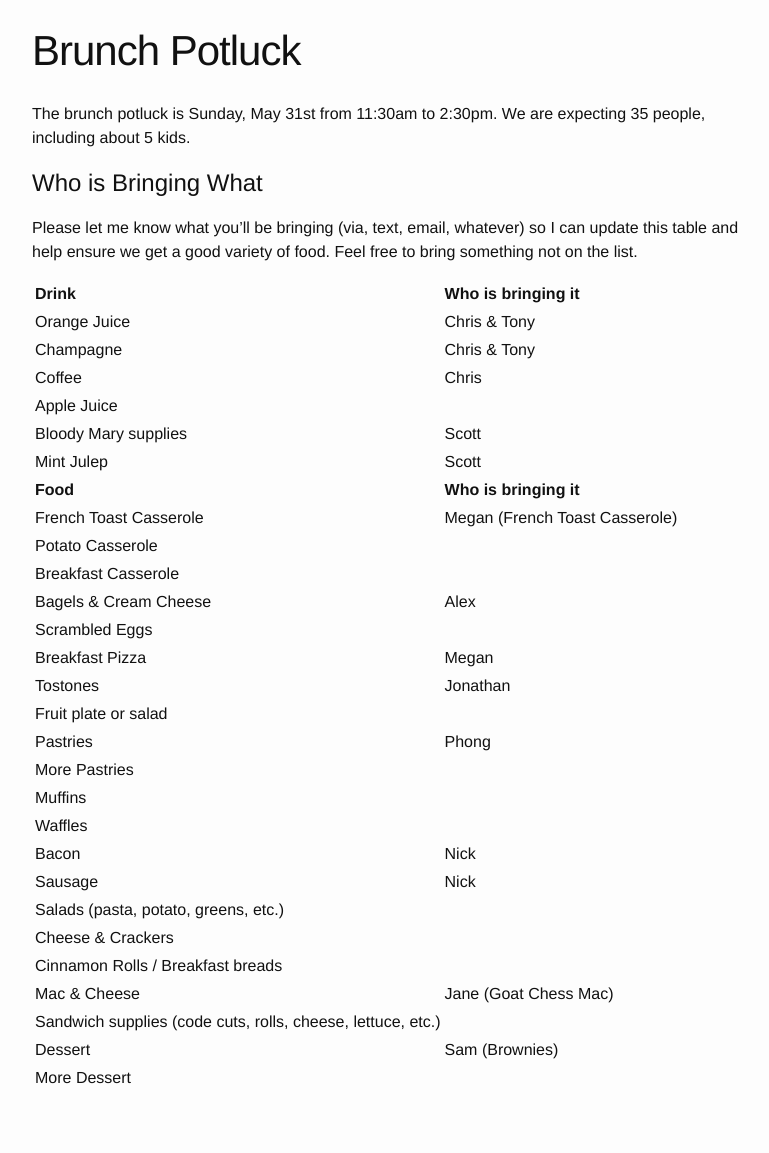
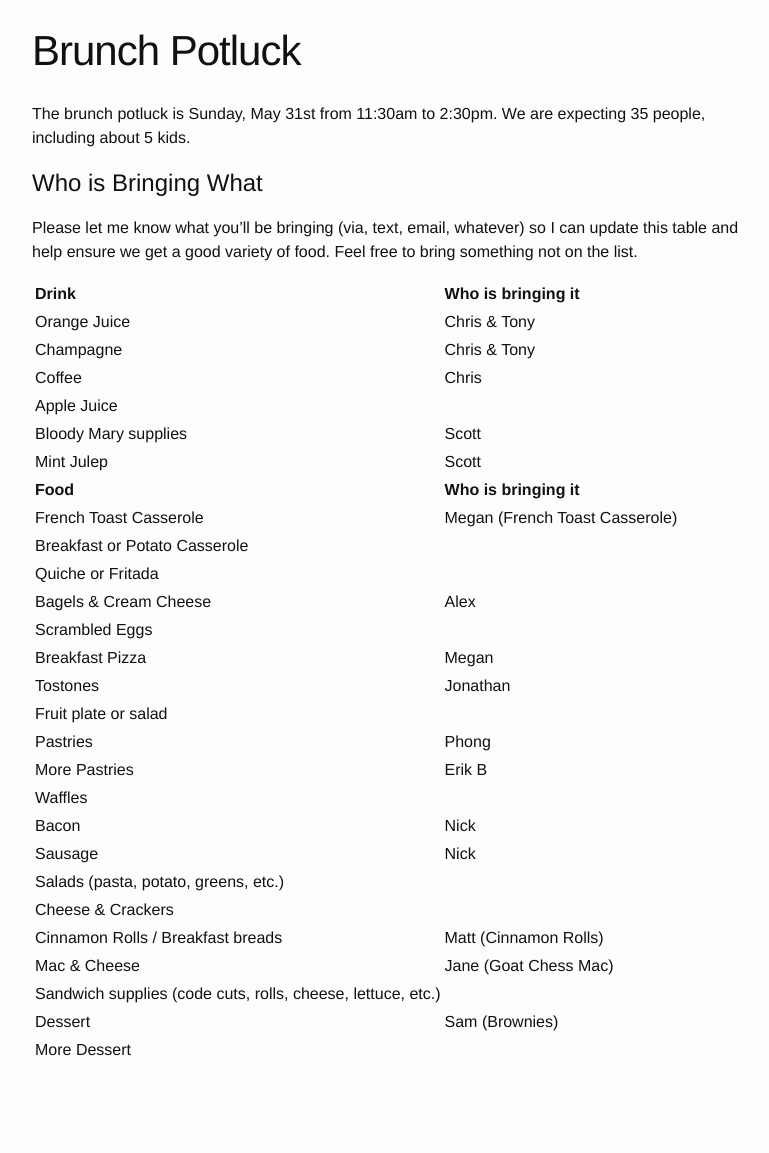
Before and after one commit to chlady/chlady.github.io, a Jekyll site: the page built from brunch.md, in a window 1280 px wide. Shown: the whole page, without its empty margins (238-1007 px from the left). Built offline with Jekyll 4.4.1, drawn with Linux system fonts in a browser that asks for light colours; after the commit the page ends 1125 px from its top, so only the background shows below that.

Commit message:
Adds more contributions

```diff
--- a/brunch.md
+++ b/brunch.md
@@ -22,22 +22,21 @@ Please let me know what you'll be bringing (via, text, email, whatever) so I can
 |---
 | **Food** | **Who is bringing it**
 | French Toast Casserole | Megan (French Toast Casserole)
-| Potato Casserole |
-| Breakfast Casserole |
+| Breakfast or Potato Casserole |
+| Quiche or Fritada |
 | Bagels & Cream Cheese | Alex
 | Scrambled Eggs |
 | Breakfast Pizza | Megan
 | Tostones | Jonathan
 | Fruit plate or salad |
 | Pastries | Phong
-| More Pastries |
-| Muffins |
+| More Pastries | Erik B
 | Waffles |
 | Bacon | Nick
 | Sausage | Nick
 | Salads (pasta, potato, greens, etc.) |
 | Cheese & Crackers |
-| Cinnamon Rolls / Breakfast breads |
+| Cinnamon Rolls / Breakfast breads | Matt (Cinnamon Rolls)
 | Mac & Cheese | Jane (Goat Chess Mac)
 | Sandwich supplies (code cuts, rolls, cheese, lettuce, etc.) |
 | Dessert | Sam (Brownies)
```
